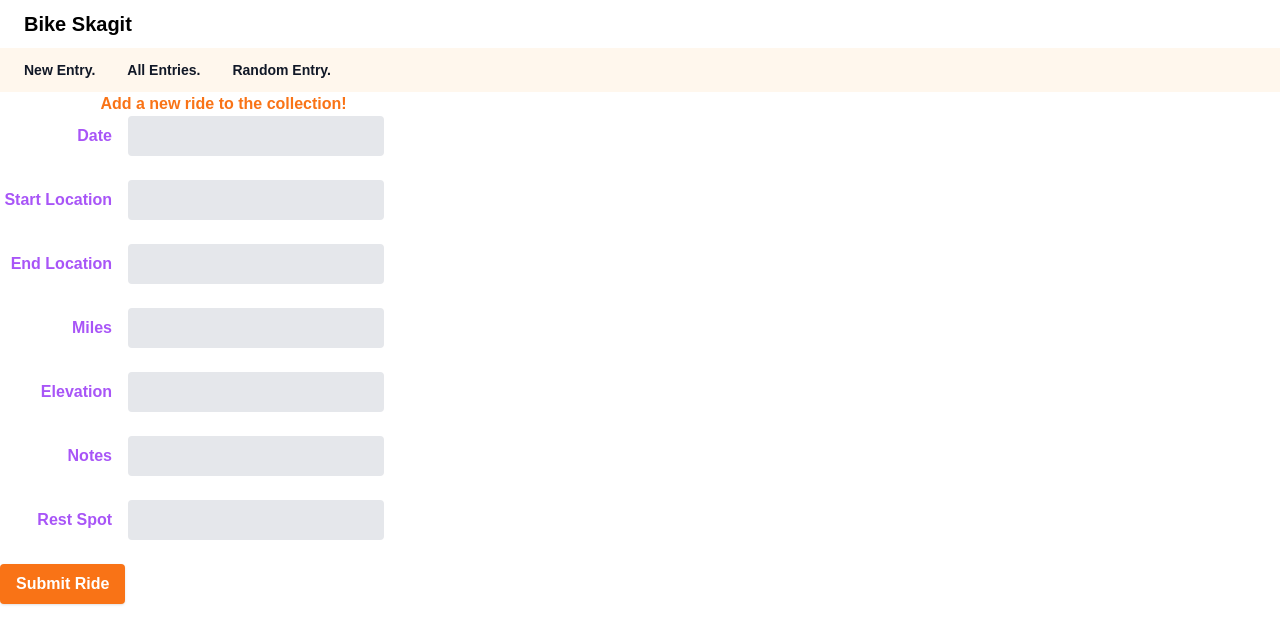
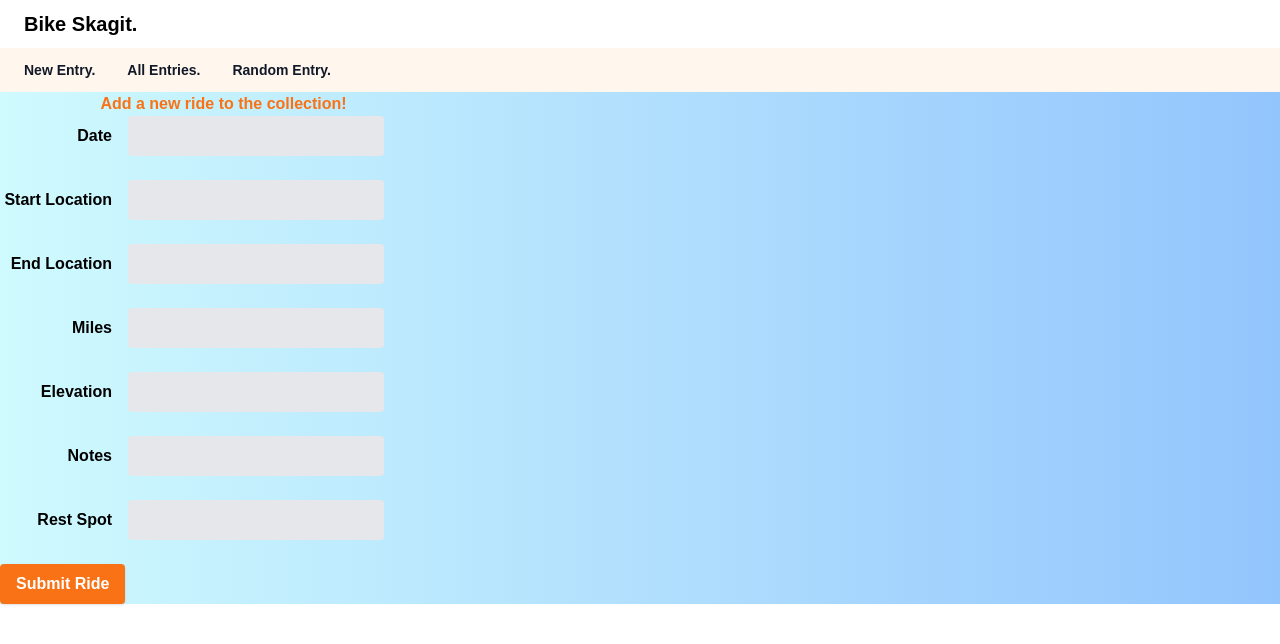
Before and after one commit to Winslowly/bikeskagit-frontend, a React (Create React App) app in the folder bikeskagitreact/: page / in a window 1280 px wide. Shown: the top 644 px of the page. Built offline with nearby package versions, Linux system fonts and the light colour scheme.

Commit message:
more styling

```diff
--- a/bikeskagitreact/src/App.js
+++ b/bikeskagitreact/src/App.js
@@ -13,7 +13,7 @@ const App = () => {
       <div className='navbar'>
         <nav class="bg-white border-gray-200 dark:bg-gray-900">
           <div class="flex flex-wrap justify-between items-center mx-auto max-w-screen-xl px-4 md:px-6 py-2.5">
-            <span class="self-center text-xl font-semibold whitespace-nowrap dark:text-white">Bike Skagit</span>
+            <span class="self-center text-xl font-semibold whitespace-nowrap dark:text-white">Bike Skagit.</span>
           </div>
         </nav>
       </div>
--- a/bikeskagitreact/src/components/NewEntry.jsx
+++ b/bikeskagitreact/src/components/NewEntry.jsx
@@ -47,13 +47,15 @@ const NewEntry = () => {
 
 
     return (
-        <>
+        <div className="bg-gradient-to-r from-cyan-100 to-blue-300">
 
-        <div className="md:w-1/3">
+
+                <div className="md:w-1/3">
                     <label className="block text-orange-500 font-bold md:text-right mb-1 md:mb-0 pr-20" for="inline-full-name">
                     Add a new ride to the collection!
                     </label>
                 </div>
+
 
     <form className= "create" onSubmit={handleSubmit}>
 
@@ -61,89 +63,89 @@ const NewEntry = () => {
 
             <div className="md:flex md:items-center mb-6">
                 <div className="md:w-1/3">
-                    <label className="block text-purple-500 font-bold md:text-right mb-1 md:mb-0 pr-4" for="inline-full-name">
+                    <label className="block text-black-500 font-bold md:text-right mb-1 md:mb-0 pr-4" for="inline-full-name">
                     Date
                     </label>
                 </div>
                 <div className="md:w-2/3">
-                    <input className="bg-gray-200 appearance-none border-2 border-gray-200 rounded w-full py-2 px-4 text-gray-700 leading-tight focus:outline-none focus:bg-white focus:border-purple-500" id="inline-full-name" type="text" onChange={(e) => setDate(e.target.value)} value={date}/>
+                    <input className="bg-gray-200 appearance-none border-2 border-gray-200 rounded w-full py-2 px-4 text-gray-700 leading-tight focus:outline-none focus:bg-white focus:border-black-500" id="inline-full-name" type="text" onChange={(e) => setDate(e.target.value)} value={date}/>
                 </div>
             </div>
 
             <div className="md:flex md:items-center mb-6">
                 <div className="md:w-1/3">
-                    <label className="block text-purple-500 font-bold md:text-right mb-1 md:mb-0 pr-4" for="inline-full-name">
+                    <label className="block text-black-500 font-bold md:text-right mb-1 md:mb-0 pr-4" for="inline-full-name">
                     Start Location
                     </label>
                 </div>
                 <div className="md:w-2/3">
-                    <input className="bg-gray-200 appearance-none border-2 border-gray-200 rounded w-full py-2 px-4 text-gray-700 leading-tight focus:outline-none focus:bg-white focus:border-purple-500" id="inline-full-name" type="text" onChange={(e) => setStartLoc(e.target.value)} value={startloc}/>
+                    <input className="bg-gray-200 appearance-none border-2 border-gray-200 rounded w-full py-2 px-4 text-gray-700 leading-tight focus:outline-none focus:bg-white focus:border-black-500" id="inline-full-name" type="text" onChange={(e) => setStartLoc(e.target.value)} value={startloc}/>
                 </div>
             </div>
 
             <div className="md:flex md:items-center mb-6">
                 <div className="md:w-1/3">
-                    <label className="block text-purple-500 font-bold md:text-right mb-1 md:mb-0 pr-4" for="inline-full-name">
+                    <label className="block text-black-500 font-bold md:text-right mb-1 md:mb-0 pr-4" for="inline-full-name">
                     End Location
                     </label>
                 </div>
                 <div className="md:w-2/3">
-                    <input className="bg-gray-200 appearance-none border-2 border-gray-200 rounded w-full py-2 px-4 text-gray-700 leading-tight focus:outline-none focus:bg-white focus:border-purple-500" id="inline-full-name" type="text" onChange={(e) => setEndLoc(e.target.value)} value={endloc}/>
+                    <input className="bg-gray-200 appearance-none border-2 border-gray-200 rounded w-full py-2 px-4 text-gray-700 leading-tight focus:outline-none focus:bg-white focus:border-black-500" id="inline-full-name" type="text" onChange={(e) => setEndLoc(e.target.value)} value={endloc}/>
                 </div>
             </div>
 
             <div className="md:flex md:items-center mb-6">
                 <div className="md:w-1/3">
-                    <label className="block text-purple-500 font-bold md:text-right mb-1 md:mb-0 pr-4" for="inline-full-name">
+                    <label className="block text-black-500 font-bold md:text-right mb-1 md:mb-0 pr-4" for="inline-full-name">
                     Miles
                     </label>
                 </div>
                 <div className="md:w-2/3">
-                    <input className="bg-gray-200 appearance-none border-2 border-gray-200 rounded w-full py-2 px-4 text-gray-700 leading-tight focus:outline-none focus:bg-white focus:border-purple-500" id="inline-full-name" type="text" onChange={(e) => setMileage(e.target.value)} value={mileage}/>
+                    <input className="bg-gray-200 appearance-none border-2 border-gray-200 rounded w-full py-2 px-4 text-gray-700 leading-tight focus:outline-none focus:bg-white focus:border-black-500" id="inline-full-name" type="text" onChange={(e) => setMileage(e.target.value)} value={mileage}/>
                 </div>
             </div>
 
             <div className="md:flex md:items-center mb-6">
                 <div className="md:w-1/3">
-                    <label className="block text-purple-500 font-bold md:text-right mb-1 md:mb-0 pr-4" for="inline-full-name">
+                    <label className="block text-black-500 font-bold md:text-right mb-1 md:mb-0 pr-4" for="inline-full-name">
                     Elevation
                     </label>
                 </div>
                 <div className="md:w-2/3">
-                    <input className="bg-gray-200 appearance-none border-2 border-gray-200 rounded w-full py-2 px-4 text-gray-700 leading-tight focus:outline-none focus:bg-white focus:border-purple-500" id="inline-full-name" type="text" onChange={(e) => setElevation(e.target.value)} value={elevation}/>
+                    <input className="bg-gray-200 appearance-none border-2 border-gray-200 rounded w-full py-2 px-4 text-gray-700 leading-tight focus:outline-none focus:bg-white focus:border-black-500" id="inline-full-name" type="text" onChange={(e) => setElevation(e.target.value)} value={elevation}/>
                 </div>
             </div>
 
             <div className="md:flex md:items-center mb-6">
                 <div className="md:w-1/3">
-                    <label className="block text-purple-500 font-bold md:text-right mb-1 md:mb-0 pr-4" for="inline-full-name">
+                    <label className="block text-black-500 font-bold md:text-right mb-1 md:mb-0 pr-4" for="inline-full-name">
                     Notes
                     </label>
                 </div>
                 <div className="md:w-2/3">
-                    <input className="bg-gray-200 appearance-none border-2 border-gray-200 rounded w-full py-2 px-4 text-gray-700 leading-tight focus:outline-none focus:bg-white focus:border-purple-500" id="inline-full-name" type="text" onChange={(e) => setNotes(e.target.value)} value={notes}/>
+                    <input className="bg-gray-200 appearance-none border-2 border-gray-200 rounded w-full py-2 px-4 text-gray-700 leading-tight focus:outline-none focus:bg-white focus:border-black-500" id="inline-full-name" type="text" onChange={(e) => setNotes(e.target.value)} value={notes}/>
                 </div>
             </div>
 
             <div className="md:flex md:items-center mb-6">
                 <div className="md:w-1/3">
-                    <label className="block text-purple-500 font-bold md:text-right mb-1 md:mb-0 pr-4" for="inline-full-name">
+                    <label className="block text-black-500 font-bold md:text-right mb-1 md:mb-0 pr-4" for="inline-full-name">
                     Rest Spot
                     </label>
                 </div>
                 <div className="md:w-2/3">
-                    <input className="bg-gray-200 appearance-none border-2 border-gray-200 rounded w-full py-2 px-4 text-gray-700 leading-tight focus:outline-none focus:bg-white focus:border-purple-500" id="inline-full-name" type="text" onChange={(e) => setRestPin(e.target.value)} value={restpin}/>
+                    <input className="bg-gray-200 appearance-none border-2 border-gray-200 rounded w-full py-2 px-4 text-gray-700 leading-tight focus:outline-none focus:bg-white focus:border-black-500" id="inline-full-name" type="text" onChange={(e) => setRestPin(e.target.value)} value={restpin}/>
                 </div>
             </div>
 
         </div>
 
-        <button className="shadow bg-orange-500 hover:bg-purple-400 focus:shadow-outline focus:outline-none text-white font-bold py-2 px-4 rounded">Submit Ride</button>
+        <button className="shadow bg-orange-500 hover:bg-black-400 focus:shadow-outline focus:outline-none text-white font-bold py-2 px-4 rounded">Submit Ride</button>
 
         {error && <div className="error">{error}</div>}
 
     </form>
-    </>
+    </div>
 )
 }
 
--- a/bikeskagitreact/src/components/RideDetails.jsx
+++ b/bikeskagitreact/src/components/RideDetails.jsx
@@ -19,6 +19,7 @@ const RideDetails = ({ ride }) => {
 
     return (
         <div className="block max-w-sm p-6 bg-white border border-gray-200 rounded-lg shadow hover:bg-gray-100 dark:bg-gray-800 dark:border-gray-700 dark:hover:bg-gray-700">
+                <div className="bg-gradient-to-r from-cyan-100 to-blue-300">
                     <p className="font-semibold text-gray-700 dark:text-gray-400">Date: <span className="font-normal text-gray-700 dark:text-gray-400">{ride.date}</span></p>
                     <p className="font-semibold text-gray-700 dark:text-gray-400">Start Location: <span className="font-normal text-gray-700 dark:text-gray-400">{ride.startloc}</span></p>
                     <p className="font-semibold text-gray-700 dark:text-gray-400">End Location: <span className="font-normal text-gray-700 dark:text-gray-400">{ride.endloc}</span></p>
@@ -27,6 +28,7 @@ const RideDetails = ({ ride }) => {
                     <p className="font-semibold text-gray-700 dark:text-gray-400">Notes: <span className="font-normal text-gray-700 dark:text-gray-400">{ride.notes}</span></p>
                     <p className="font-semibold text-gray-700 dark:text-gray-400">Rest Location (lat/lon): <span className="font-normal text-gray-700 dark:text-gray-400">{ride.restpin}</span></p>
                     <button onClick={handleClick} className="shadow bg-orange-500 hover:bg-purple-400 focus:shadow-outline focus:outline-none text-white font-bold py-2 px-4 rounded" type="button">delete</button>
+                </div>
         </div>
     )
 }
--- a/bikeskagitreact/src/components/ViewRandom.jsx
+++ b/bikeskagitreact/src/components/ViewRandom.jsx
@@ -3,10 +3,12 @@ import React from "react";
 function Random() {
     return (
         <>
+            <div className="bg-gradient-to-r from-cyan-100 to-blue-300">
         <div>
             <button className="shadow bg-orange-500 hover:bg-purple-400 focus:shadow-outline focus:outline-none text-white font-bold py-2 px-4 rounded" type="button"> Randomly Select a Ride </button>
         </div>
         <p>Will render one randomly selected ride from the entries currently in database.</p>
+        </div>
         </>
     );
 }
```
